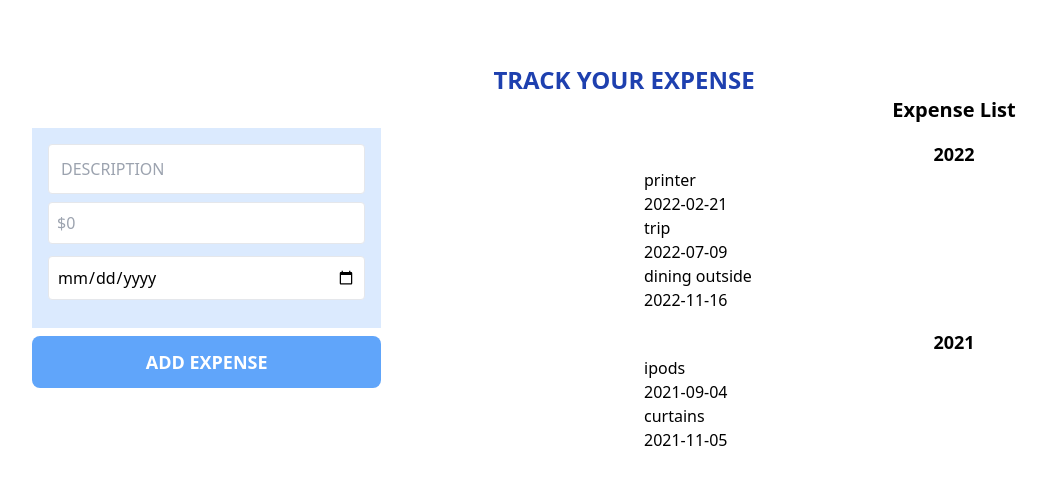
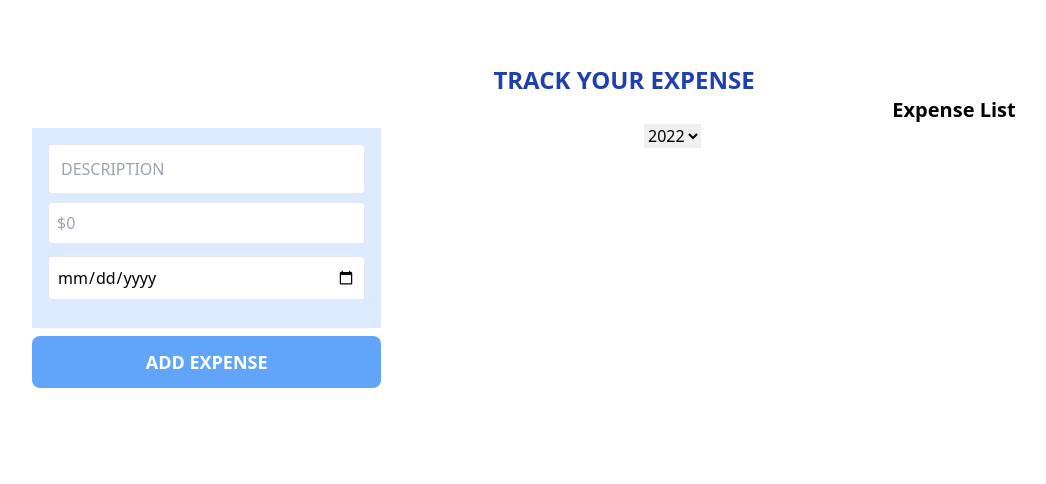
Before and after one commit to bintadam/expense-checker, a React (Create React App) app: page / in a window 1280 px wide. Shown: the top 484 px of the page, without its empty margins (16-1062 px from the left). Built offline with nearby package versions, Linux system fonts and the light colour scheme.

Commit message:
added select element

```diff
--- a/src/components/ExpenseList.js
+++ b/src/components/ExpenseList.js
@@ -2,9 +2,7 @@ import Expense from "./Expense";
 import { useState } from "react";
 
 function ExpenseList({expenses = []}){
-    const now = new Date()
-    const year = now.getFullYear()
-    const [selectedYear, setSelectedYear] = useState(year)
+    const [selectedYear, setSelectedYear] = useState('')
 
 
     function groupExpensesByYear(expenses){
@@ -26,16 +24,12 @@ function ExpenseList({expenses = []}){
     return (
         <div>
             <h2 className="text-center font-bold text-xl">Expense List</h2>
-            {Object.entries(groupedExpenses).sort((a, b) => b[0] - a[0]).map(([year, expensesForYear]) => (
-                <div key={year} className="mt-4">
-                    <h3 className="text-center font-semibold text-lg">{year}</h3>
-                    <ul>
-                        {expensesForYear.map((expense) => (
-                            <Expense key={expense.id} expense={expense}/>
-                            ))}
-                    </ul>
-                </div>
-            ))}
+            <select value={selectedYear} onChange={(e)=> setSelectedYear(e.target.value)}>
+                { yearsAvailable.map( year => (
+                    <option key={year} value={year}>{year}</option>
+                ))}
+            </select>
+            {}
         </div>
     )
 };
```
